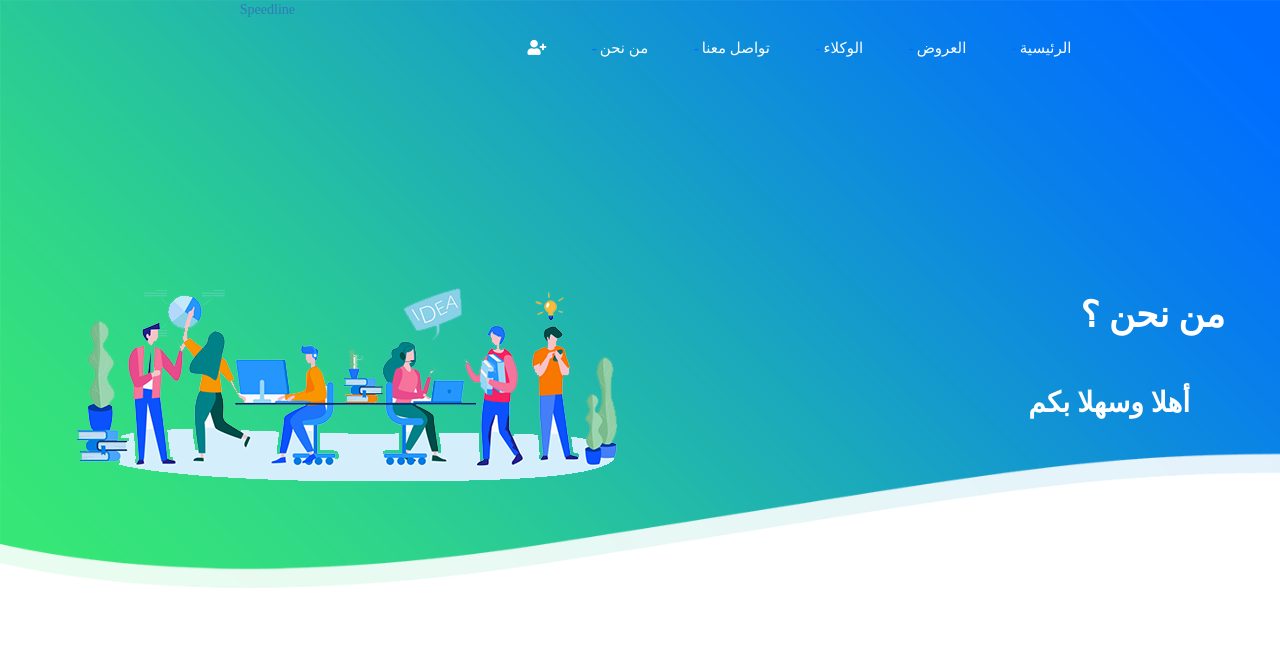
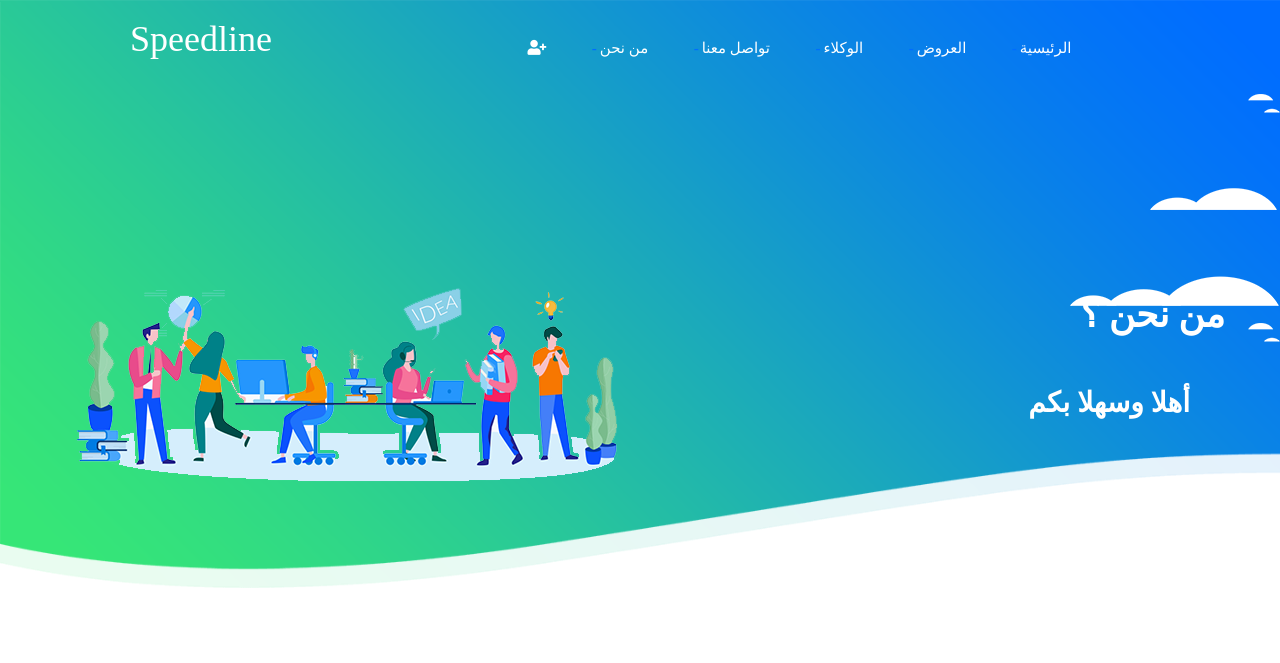
Before and after one commit to HebaAhmad1/Speedline-Project, a PHP site: page /About/index.html in a window 1280 px wide. Shown: the top 663 px of the page. Run offline with PHP 8.4, Linux system fonts and the light colour scheme; some libraries are stand-ins or nearby versions; some web fonts are replaced.

Commit message:
edit ^_^

```diff
--- a/About/index.html
+++ b/About/index.html
@@ -61,8 +61,8 @@
         class="align-items-center"
         style="padding: -10px; margin-right: -30px"
       >
-        <div class="col-xl-3 col-lg-2 col-md-12">
-          <a> S<span>peedline</span> </a>
+        <div class="col-xl-3 col-lg-2 col-md-12" id="logo">
+          <h1>Speedline</h1>
         </div>
         <div class="col-xl-9 col-lg-9 col-md-12 text-right">
           <!--===================== Header Block ========================-->
@@ -112,6 +112,11 @@
         <div class="first-section ">
             <div class="container">
                 <div class="row">
+                  <div
+                  id="sync1"
+                  class="owl-carousel owl-theme"
+                  onclick="carousel()"
+                >
                         <div class="text">
                             <h1>من نحن ؟</h1>
                             <span class="d-flex align-items-center">
@@ -302,7 +307,7 @@
           </div>
         </footer>
     </div>
-    <script src="../wwwroot/js/main.js"></script>
+    <script src="/wwwroot/js/main.js"></script>
 </body>
 
 </html>
--- a/wwwroot/css/About.css
+++ b/wwwroot/css/About.css
@@ -129,19 +129,41 @@ body {
   #header .logo-fixed {
     display: none;
   }
-
+  #logo{
+    display: flex;
+    justify-content:flex-end;
+    top: px;
+    font-size: 35px;
+    color: #fff;
+ }
+ .blue-brd-btn{
+    color: #fff;
+    height: 90px;
+    padding: 10px 34px;
+    display: inline-block;
+    border: 2px solid #006dff;
+    text-align: center;
+    background: #006dff;
+    cursor: pointer;
+    transition: 0.2s linear;
+  }
   header.fixed {
-    background-color: #0030ff;
-    background-color: linear-gradient(to bottom, #0030ff 0%, #006dff 100%);
+    background: #0030ff;
+    background: linear-gradient(to bottom, #0030ff 0%, #006dff 100%);
   }
 
   header.fixed .nav-menu li {
     padding: 43px 21px;
   }
-
+#sync1 .item1 .blue-brd-btn:hover,
+#sync1 .item1 .blue-brd-btn:active {
+  background: #110f46;
+  border: 2px solid #110f46;
+}
   header.fixed .nav-menu .sub-menu li {
     padding: 0;
   }
+
 
 
 
--- a/wwwroot/js/main.js
+++ b/wwwroot/js/main.js
@@ -22,7 +22,7 @@ function scrollFunction() {
 	document.getElementById("header").getElementsByClassName("nav-menu").style.padding="43px 21px";
   }
   else{
-	document.getElementById("header").style= "right: 0, width: 100%,z-index: 999,position: fixed,transition: 0.2s linear, background-color: blue";
+	document.getElementById("header").style= "right: 0, width: 100%,z-index: 999,position: fixed,transition: 0.2s linear";
 
   }
 }
```
Also changed, not shown: wwwroot/css/Contact.css (+3 -4 lines).
